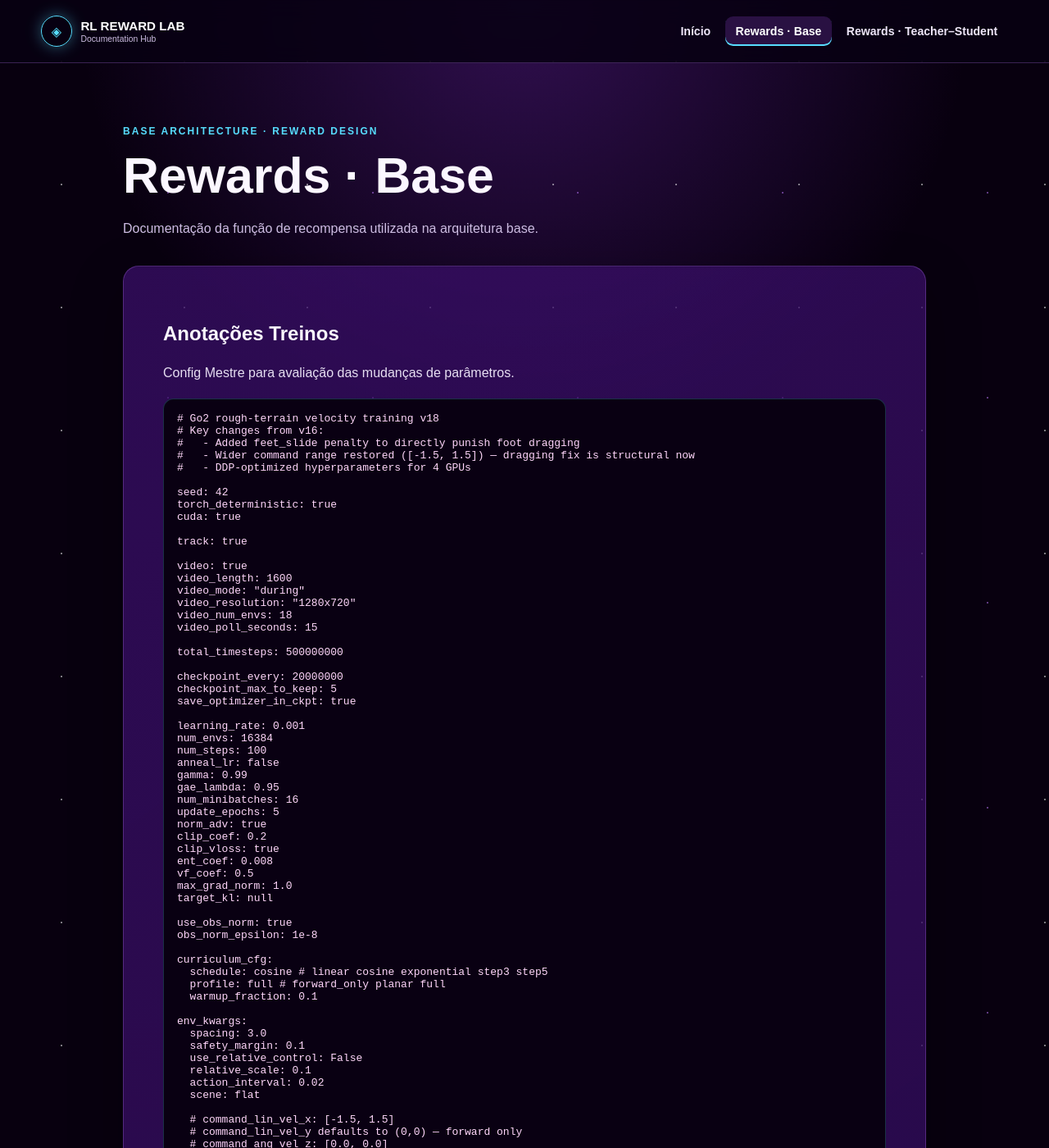
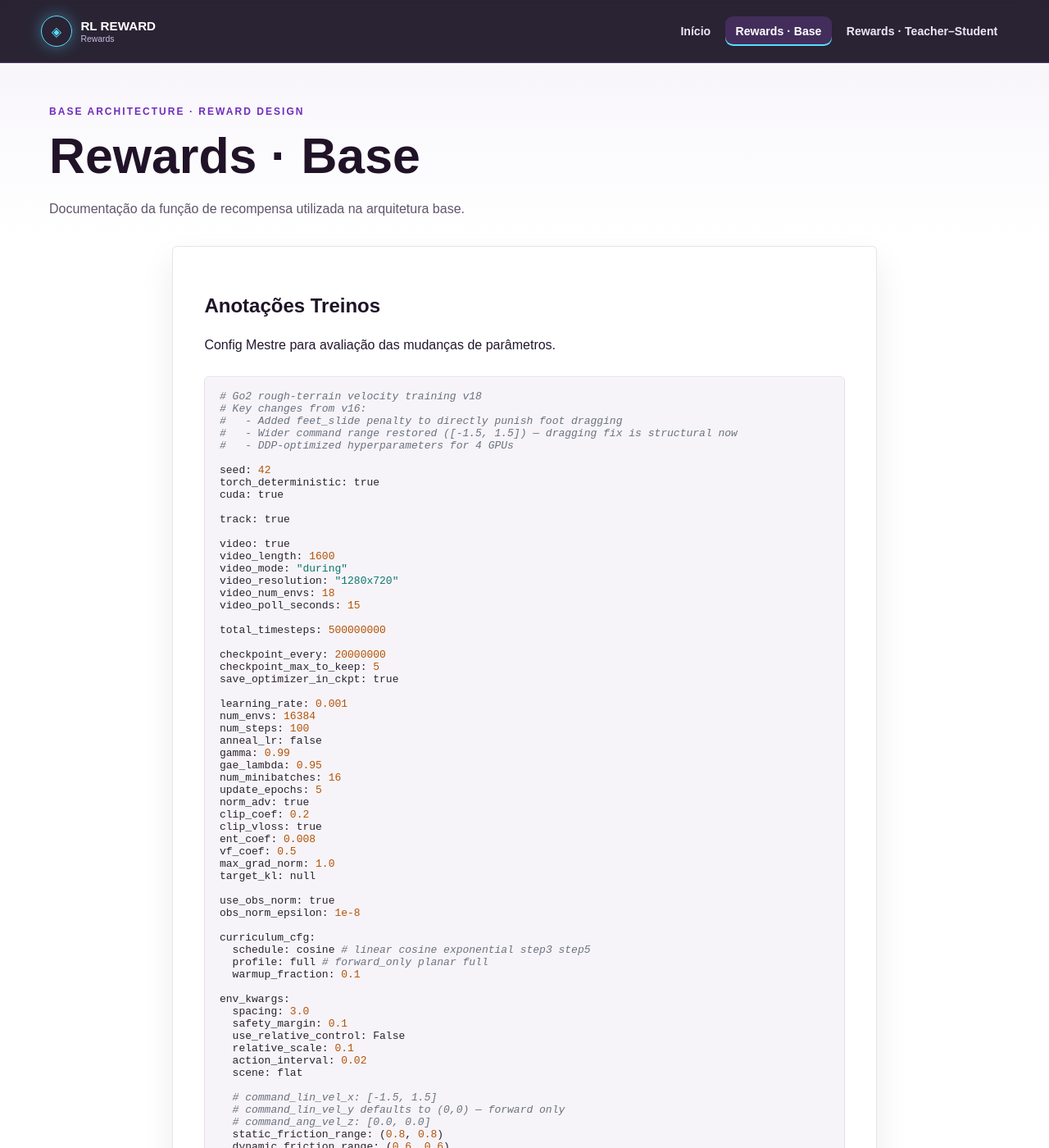
Before and after one commit to luisafrancielle/rl-reward-test-docs, a Jekyll site: the page built from base-rewards.md, in a window 1280 px wide and 1400 px high. Shown: the whole window at 82% size. Built offline with Jekyll 4.4.1, drawn with Linux system fonts in a browser that asks for light colours.

Commit message:
Alterações na interface

```diff
--- a/_config.yml
+++ b/_config.yml
@@ -5,3 +5,4 @@ lang: "pt-BR"
 baseurl: "/rl-reward-test-docs"
 permalink: pretty
 markdown: kramdown
+highlighter: rouge
--- a/_layouts/default.html
+++ b/_layouts/default.html
@@ -8,15 +8,15 @@
   <link rel="stylesheet" href="{{ '/assets/css/style.css' | relative_url }}">
 </head>
 
-<body>
+<body class="section-{{ page.section | default: 'default' }}">
   <header class="site-header">
     <div class="header-content">
       <a class="brand" href="{{ '/' | relative_url }}">
         <span class="brand-symbol">◈</span>
 
         <span>
-          <strong>RL REWARD LAB</strong>
-          <small>Documentation Hub</small>
+          <strong>RL REWARD</strong>
+          <small>Rewards</small>
         </span>
       </a>
 
--- a/assets/css/style.css
+++ b/assets/css/style.css
@@ -291,6 +291,194 @@ body::before {
   background: #090012;
 }
 
+.section-base-rewards,
+.section-teacher-student-rewards {
+  --paper-border: #e7e2ef;
+  --paper-text: #24172f;
+  --paper-muted: #5f556b;
+  --paper-accent: #6f2dbd;
+  color: var(--paper-text);
+  background:
+    linear-gradient(180deg, #f5f2f9 0%, #ffffff 18rem),
+    #ffffff;
+}
+
+.section-base-rewards::before,
+.section-teacher-student-rewards::before {
+  display: none;
+}
+
+.section-base-rewards .page-container,
+.section-teacher-student-rewards .page-container {
+  width: min(1160px, calc(100% - 2rem));
+  padding: 2.5rem 0 4rem;
+}
+
+.section-base-rewards .eyebrow,
+.section-teacher-student-rewards .eyebrow {
+  color: var(--paper-accent);
+}
+
+.section-base-rewards .page-title,
+.section-teacher-student-rewards .page-title {
+  color: #201328;
+}
+
+.section-base-rewards .page-description,
+.section-teacher-student-rewards .page-description {
+  color: var(--paper-muted);
+}
+
+.section-base-rewards .content-card,
+.section-teacher-student-rewards .content-card {
+  max-width: 860px;
+  min-height: calc(100vh - 16rem);
+  margin: 2rem auto 0;
+  padding: clamp(1.25rem, 3vw, 2.4rem);
+  border: 1px solid var(--paper-border);
+  border-radius: 0.35rem;
+  color: var(--paper-text);
+  background: #ffffff;
+  box-shadow: 0 18px 42px rgba(39, 27, 53, 0.08);
+}
+
+.section-base-rewards .content-card h1,
+.section-base-rewards .content-card h2,
+.section-base-rewards .content-card h3,
+.section-teacher-student-rewards .content-card h1,
+.section-teacher-student-rewards .content-card h2,
+.section-teacher-student-rewards .content-card h3 {
+  color: #1f1328;
+}
+
+.section-base-rewards .content-card h2,
+.section-teacher-student-rewards .content-card h2 {
+  border-bottom-color: var(--paper-border);
+}
+
+.section-base-rewards .content-card p,
+.section-base-rewards .content-card li,
+.section-teacher-student-rewards .content-card p,
+.section-teacher-student-rewards .content-card li {
+  color: var(--paper-text);
+}
+
+.section-base-rewards .content-card a,
+.section-teacher-student-rewards .content-card a {
+  color: #2457c5;
+}
+
+.section-base-rewards .content-card blockquote,
+.section-teacher-student-rewards .content-card blockquote {
+  border-left-color: var(--paper-accent);
+  color: #35273f;
+  background: #f5f0fb;
+}
+
+.section-base-rewards .content-card th,
+.section-teacher-student-rewards .content-card th {
+  color: #2d1940;
+  background: #f6f2fb;
+}
+
+.section-base-rewards .content-card th,
+.section-base-rewards .content-card td,
+.section-teacher-student-rewards .content-card th,
+.section-teacher-student-rewards .content-card td {
+  border-bottom-color: var(--paper-border);
+}
+
+.section-base-rewards .content-card code,
+.section-teacher-student-rewards .content-card code {
+  padding: 0.12rem 0.28rem;
+  border-radius: 0.22rem;
+  color: #9d174d;
+  background: #f7edf2;
+}
+
+.section-base-rewards .content-card pre,
+.section-teacher-student-rewards .content-card pre {
+  padding: 1rem 1.1rem;
+  border: 1px solid #e5dced;
+  border-radius: 0.35rem;
+  background: #f6f4f8;
+  box-shadow: inset 0 1px 0 rgba(255, 255, 255, 0.8);
+}
+
+.section-base-rewards .content-card pre code,
+.section-teacher-student-rewards .content-card pre code {
+  padding: 0;
+  color: #2a2330;
+  background: transparent;
+}
+
+.content-card .highlight {
+  margin: 1.4rem 0;
+}
+
+.content-card .highlight pre {
+  margin: 0;
+}
+
+.content-card .k,
+.content-card .kd,
+.content-card .kn,
+.content-card .kp,
+.content-card .kr,
+.content-card .kt {
+  color: #7c3aed;
+}
+
+.content-card .s,
+.content-card .sb,
+.content-card .sc,
+.content-card .sd,
+.content-card .s1,
+.content-card .s2,
+.content-card .se,
+.content-card .sh,
+.content-card .si,
+.content-card .sr,
+.content-card .ss,
+.content-card .sx {
+  color: #0f766e;
+}
+
+.content-card .m,
+.content-card .mb,
+.content-card .mf,
+.content-card .mh,
+.content-card .mi,
+.content-card .mo,
+.content-card .il {
+  color: #b45309;
+}
+
+.content-card .c,
+.content-card .c1,
+.content-card .cm,
+.content-card .cp,
+.content-card .cs {
+  color: #6b7280;
+  font-style: italic;
+}
+
+.content-card .nf,
+.content-card .fm {
+  color: #2563eb;
+}
+
+.content-card .nc,
+.content-card .nn,
+.content-card .nt {
+  color: #be123c;
+}
+
+.content-card .o,
+.content-card .ow {
+  color: #9333ea;
+}
+
 footer {
   padding: 2rem;
   color: #bba7d2;
```
Also changed, not shown: index.md (+1 -1 lines).
